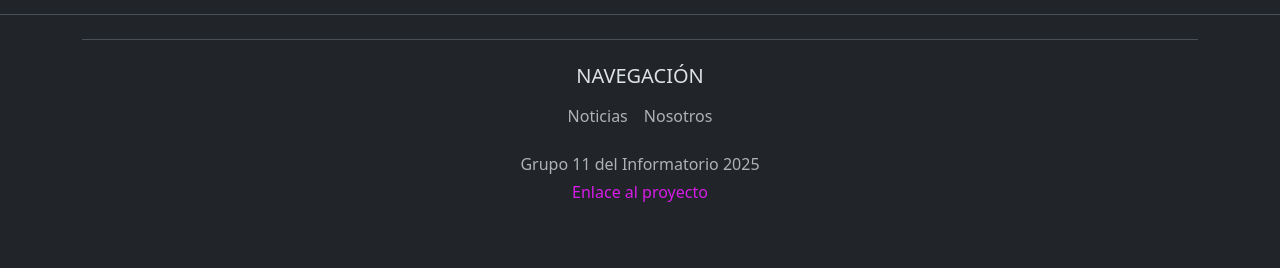
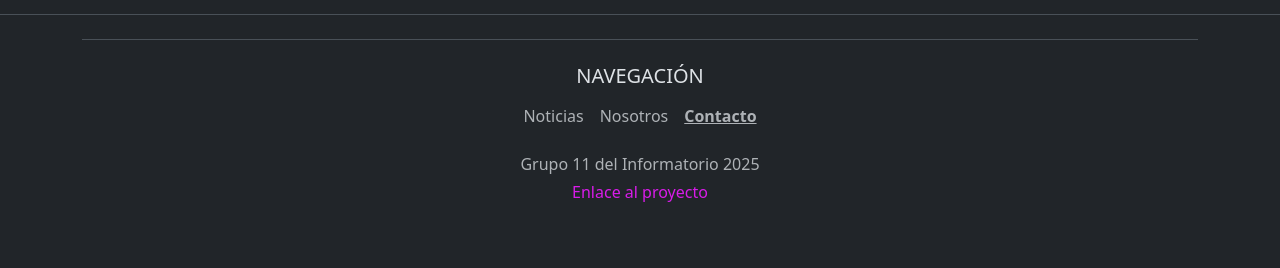
Before and after one commit to emyypg/blog, a Django app: page /contacto/ in a window 1280 px wide. Shown: the part 647-915 px from the top of the page. Run offline with Django 5.2, Linux system fonts and the light colour scheme.

Commit message:
enlace a contacto añadido a footer.

```diff
--- a/templates/footer.html
+++ b/templates/footer.html
@@ -13,6 +13,9 @@
                     <li class="nav-item">
                         <a href="{% url 'nosotros' %}" class="nav-link px-2 text-body-secondary {% if url_name == 'nosotros' %}active{% endif %}">Nosotros</a>
                     </li>
+                    <li class="nav-item">
+                        <a href="{% url 'news:contacto' %}" class="nav-link px-2 text-body-secondary {% if url_name == 'contacto' %}active{% endif %}">Contacto</a>
+                    </li>
                 </ul>
                 {% endwith %}
             </div>
```
